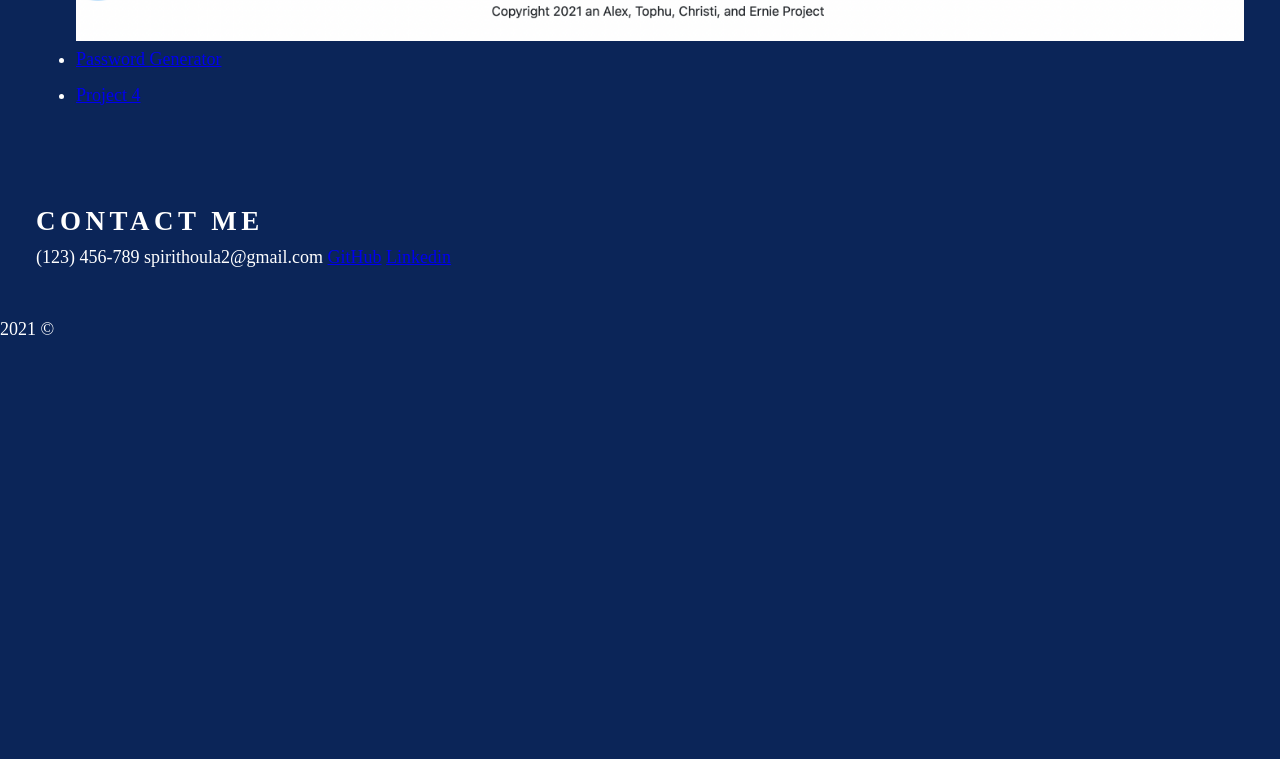
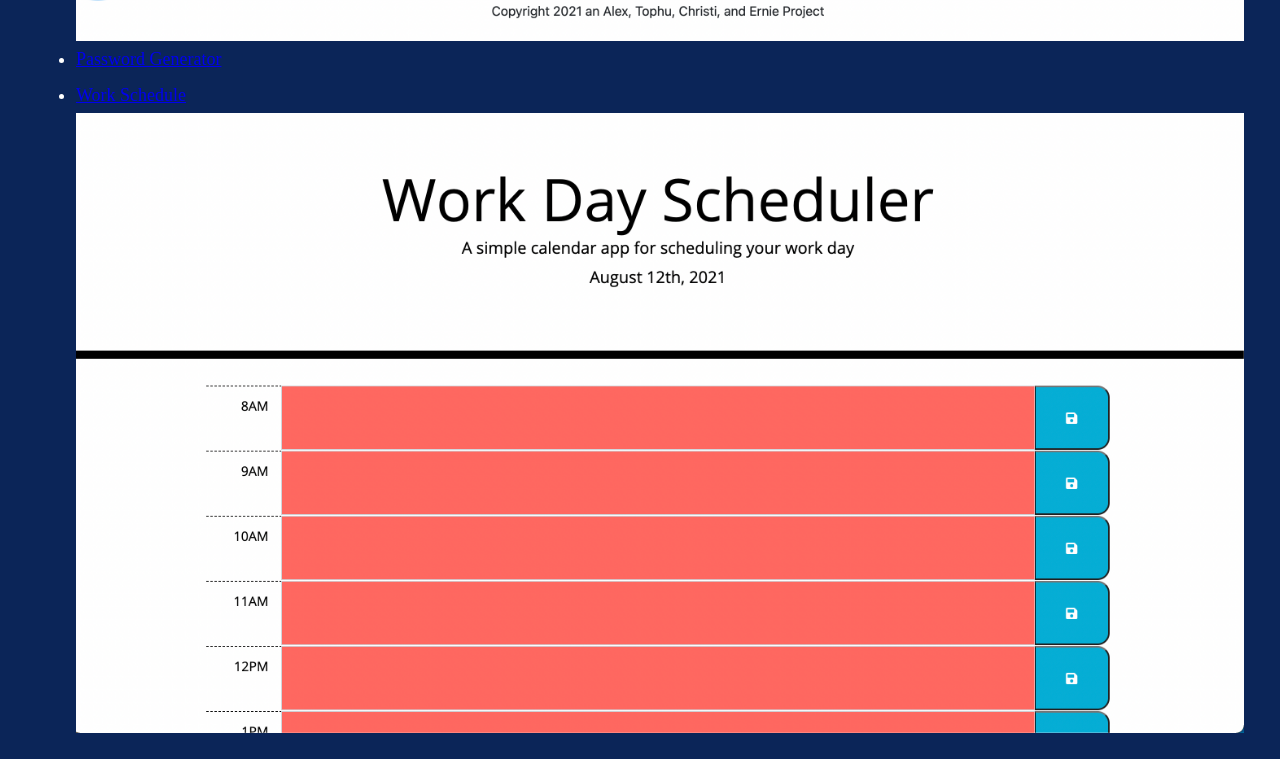
Before and after one commit to spirithoula/02_portfolio, a plain HTML site: page index.html in a window 1280 px wide. Shown: the part 1301-2060 px from the top of the page. Before the commit the page ends 1648 px from the top, so only its background shows below. Drawn offline with Linux system fonts and the light colour scheme; files whose address does not match are found by name.

Commit message:
added another picture

```diff
--- a/index.html
+++ b/index.html
@@ -48,7 +48,8 @@
                     <a href="https://github.com/spirithoula/03_password">Password Generator</a>
                 </li>
                 <li>
-                    <a href="#">Project 4</a>
+                    <a href="https://github.com/spirithoula/05_calendar">Work Schedule</a>
+                    <img src="assets/images/Screen Shot 2021-08-12 at 3.32.42 PM.png">
                 </li>
             </ul>
         </section>
```
Also changed, not shown: assets/images/Screen Shot 2021-08-12 at 3.32.42 PM.png (added).
